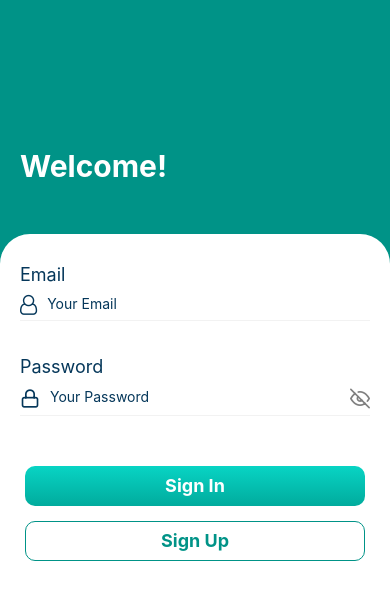
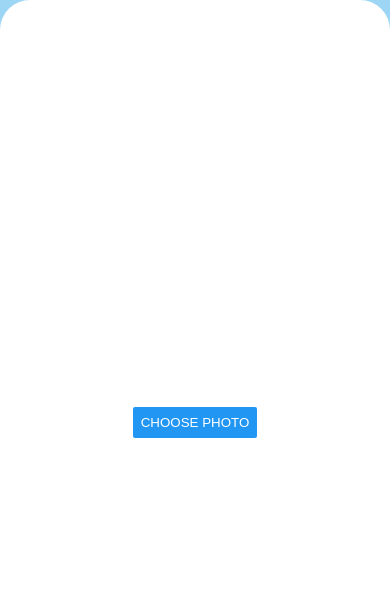
Before and after one commit to StavanAdhyaru/convers, a React Native app: screen /UploadProfilePicture in a window 390 px wide. Shown: the top 600 px of the page. Built offline with nearby package versions, Linux system fonts and the light colour scheme.

Commit message:
Uploading profile picture to firebase storage

```diff
--- a/App.js
+++ b/App.js
@@ -5,6 +5,7 @@ import { createNativeStackNavigator } from '@react-navigation/native-stack';
 import Login from './screens/Login';
 import HomePage from './screens/HomePage';
 import Registration from './screens/registration';
+import UploadProfilePicture from './screens/profilePicture';
 const Stack = createNativeStackNavigator();
 
 const App = () => {
@@ -14,6 +15,7 @@ const App = () => {
         <Stack.Screen options={{ headerShown: true }} name="Register" component={Registration} />
         <Stack.Screen options={{ headerShown: false }} name="Login" component={Login} />
         <Stack.Screen options={{ headerShown: false }} name="Home" component={HomePage} />
+        <Stack.Screen options={{ headerShown: false }} name="UploadProfilePicture" component={UploadProfilePicture} />
       </Stack.Navigator>
     </NavigationContainer>
   )
--- /dev/null
+++ b/Screens/profilePicture.js
@@ -0,0 +1,221 @@
+import { useState, useEffect } from "react";
+import { getStorage, ref, uploadBytes } from 'firebase/storage';
+import {
+    View,
+    Text,
+    TouchableOpacity,
+    TextInput,
+    Platform,
+    StyleSheet,
+    StatusBar,
+    Alert,
+    Image,
+    Button,
+    Dimensions,
+} from "react-native";
+import * as Animatable from "react-native-animatable";
+import { launchCamera, launchImageLibrary } from "react-native-image-picker";
+import * as ImagePicker from 'expo-image-picker';
+import { LinearGradient } from "expo-linear-gradient";
+import FontAwesome from "react-native-vector-icons/FontAwesome";
+import Feather from "react-native-vector-icons/Feather";
+import { auth, fireDB, fireStorage } from "../firebase";
+const { height } = Dimensions.get("screen");
+const height_logo = height * 0.28;
+
+const UploadProfilePicture = () => {
+    const currentUser = auth.currentUser
+    const dbRef = fireDB.collection("users");
+    const storageRef = fireStorage.ref('images/');
+    const [photo, setPhoto] = useState("");
+    const [data, setData] = useState({
+        name: "",
+        email: "",
+        password: "",
+        confirmPassword: "",
+        contactNumber: "",
+        check_nameInputChange: false,
+        check_emailInputChange: false,
+        check_passwordInputChange: false,
+        check_confirmPasswordInputChange: false,
+        check_contactNumberInputChange: false,
+        secureTextEntry: true,
+        securePasswordEntry: true,
+    });
+
+    const setDefaults = () => {
+        setData({
+            ...data,
+            name: "",
+            email: "",
+            password: "",
+            confirmPassword: "",
+            contactNumber: "",
+            address: "",
+            check_nameInputChange: false,
+            check_emailInputChange: false,
+            check_passwordInputChange: false,
+            check_confirmPasswordInputChange: false,
+            check_contactNumberInputChange: false,
+            check_addressInputChange: false,
+            secureTextEntry: true,
+            securePasswordEntry: true,
+        });
+    };
+
+    const handleChoosePhoto = async () => {
+        try {
+            console.log("inn handleChoosePhoto function");
+
+            let result = await ImagePicker.launchImageLibraryAsync({
+                mediaTypes: ImagePicker.MediaTypeOptions.All,
+                allowsEditing: true,
+                aspect: [4, 3],
+                quality: 1,
+                storageOptions: {
+                    skipBackup: true,
+                    path: 'images',
+                },
+              });
+
+              console.log(result);
+
+            if (!result.cancelled) {
+                setPhoto(result);
+
+            }
+
+
+        } catch (error) {
+            console.log("error: ", error);
+        }
+    };
+
+    const handleUploadPhoto = async () => {
+        try {
+            let uri = photo.uri;
+            let uploadUri = Platform.OS === 'ios' ? uri.replace('file://', '') : uri;
+            console.log('uploadUri: ', uploadUri);
+            const metadata = {
+                contentType: 'image/jpeg'
+            }
+            storageRef.child(`${currentUser.uid}`).put(uploadUri, metadata).then((snapshot) => {
+                console.log('snapshot: ');
+
+            })
+
+            // const storage = getStorage();
+            //     const ref = ref(storage, '/images/');
+
+            //     // convert image to array of bytes
+            //     const image = await fetch(result.uri);
+            //     const bytes = await image.blob();
+
+            //     await uploadBytes(ref, bytes);
+
+        } catch (error) {
+            console.log('error: ', error);
+        }
+    };
+
+    return (
+        <View style={styles.container}>
+            <Animatable.View animation="fadeInUp" style={styles.footer}>
+                <View
+                    style={{ flex: 1, alignItems: "center", justifyContent: "center" }}
+                >
+                    <Text>
+                        {photo && (
+                            <View>
+                                <Image
+                                    source={{ uri: photo.uri }}
+                                    style={{ width: 300, height: 300 }}
+                                />
+                                <Button title="Upload Photo" onPress={handleUploadPhoto} />
+                            </View>
+                        )}
+                        <View>
+                            <Button title="Choose Photo" onPress={handleChoosePhoto} />
+                        </View>
+                    </Text>
+                </View>
+            </Animatable.View>
+        </View>
+    );
+};
+
+const styles = StyleSheet.create({
+    container: {
+        flex: 1,
+        backgroundColor: "#9dd6f5",
+    },
+    header: {
+        flex: 1,
+        justifyContent: "flex-end",
+        paddingHorizontal: 20,
+        paddingBottom: 30,
+    },
+    footer: {
+        flex: 6,
+        backgroundColor: "#fff",
+        borderTopLeftRadius: 30,
+        borderTopRightRadius: 30,
+        paddingHorizontal: 20,
+        paddingVertical: 30,
+    },
+    text_header: {
+        color: "#fff",
+        fontWeight: "bold",
+        fontSize: 30,
+    },
+    text_footer: {
+        color: "#05375a",
+        fontSize: 18,
+    },
+
+    logo: {
+        width: height_logo,
+        height: height_logo,
+    },
+    action: {
+        flexDirection: "row",
+        marginTop: 10,
+        borderBottomWidth: 1,
+        borderBottomColor: "#f2f2f2",
+        paddingBottom: 5,
+    },
+    actionError: {
+        flexDirection: "row",
+        marginTop: 10,
+        borderBottomWidth: 1,
+        borderBottomColor: "#FF0000",
+        paddingBottom: 5,
+    },
+    textInput: {
+        flex: 1,
+        marginTop: Platform.OS === "ios" ? 0 : -3,
+        paddingLeft: 10,
+        color: "#05375a",
+    },
+    errorMsg: {
+        color: "#FF0000",
+        fontSize: 14,
+    },
+    button: {
+        alignItems: "center",
+        marginTop: 25,
+    },
+    signIn: {
+        width: 340,
+        height: 40,
+        justifyContent: "center",
+        alignItems: "center",
+        borderRadius: 10,
+    },
+    textSign: {
+        fontSize: 18,
+        fontWeight: "bold",
+    },
+});
+
+export default UploadProfilePicture;
--- a/firebase.js
+++ b/firebase.js
@@ -27,5 +27,6 @@ if (firebase.apps.length === 0) {
 
 const auth = firebase.auth();
 const fireDB = app.firestore();
+const fireStorage = firebase.storage()
 
-export { auth, fireDB };
+export { auth, fireDB, fireStorage };
--- a/package.json
+++ b/package.json
@@ -13,6 +13,7 @@
     "@react-navigation/native": "^6.0.10",
     "@react-navigation/native-stack": "^6.6.2",
     "expo": "~45.0.0",
+    "expo-image-picker": "~13.1.1",
     "expo-linear-gradient": "~11.3.0",
     "expo-status-bar": "~1.3.0",
     "firebase": "^8.10.1",
@@ -20,6 +21,8 @@
     "react-dom": "17.0.2",
     "react-native": "0.68.2",
     "react-native-animatable": "^1.3.3",
+    "react-native-elements": "^3.4.2",
+    "react-native-image-picker": "^4.8.4",
     "react-native-safe-area-context": "^4.2.5",
     "react-native-screens": "^3.13.1",
     "react-native-vector-icons": "^9.1.0",
--- a/screens/HomePage.js
+++ b/screens/HomePage.js
@@ -1,9 +1,45 @@
-import {View,StyleSheet,Text} from 'react-native';
+import { LinearGradient } from 'expo-linear-gradient';
+import { useState, useEffect } from 'react';
+import {
+    View,
+    Text,
+    TouchableOpacity,
+    TextInput,
+    Platform,
+    StyleSheet,
+    StatusBar,
+    Alert,
+    Button,
+    Dimensions, Image
+} from 'react-native';
+import * as Animatable from 'react-native-animatable';
+import FontAwesome from 'react-native-vector-icons/FontAwesome';
+import Feather from 'react-native-vector-icons/Feather';
+import { auth, fireDB } from '../firebase';
+const { height } = Dimensions.get('screen');
+const height_logo = height * 0.28;
 
-const HomePage = () => {
+const HomePage = ({ navigation }) => {
+    const handleUploadPhoto = () => {
+        navigation.replace('UploadProfilePicture');
+    }
+
     return(
         <View style={styles.container}>
             <Text>HomePage</Text>
+            <View style={styles.button}>
+
+                <LinearGradient
+                    colors={['#9dd6f5', '#83b3f2']}
+                    style={styles.signIn}
+                >
+                    <TouchableOpacity onPress={handleUploadPhoto}>
+                        <Text style={[styles.textSign, {
+                            color: '#fff'
+                        }]}>Upload photo</Text>
+                    </TouchableOpacity>
+                </LinearGradient>
+            </View>
         </View>
     );
 }
@@ -15,6 +51,21 @@ const styles = StyleSheet.create({
         alignItems: 'center',
         justifyContent: 'center',
     },
+    button: {
+        alignItems: 'center',
+        marginTop: 25
+    },
+    signIn: {
+        width: 340,
+        height: 40,
+        justifyContent: 'center',
+        alignItems: 'center',
+        borderRadius: 10
+    },
+    textSign: {
+        fontSize: 18,
+        fontWeight: 'bold'
+    }
 });
 
 export default HomePage;
```
Also changed, not shown: 1 other file (tests, documents, lock files or other folders).
